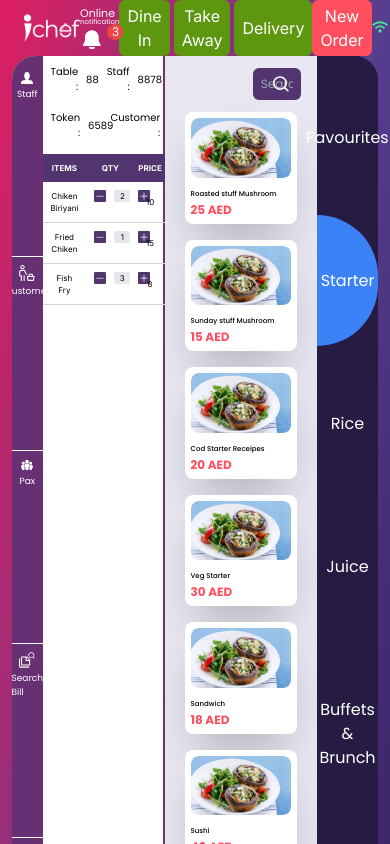
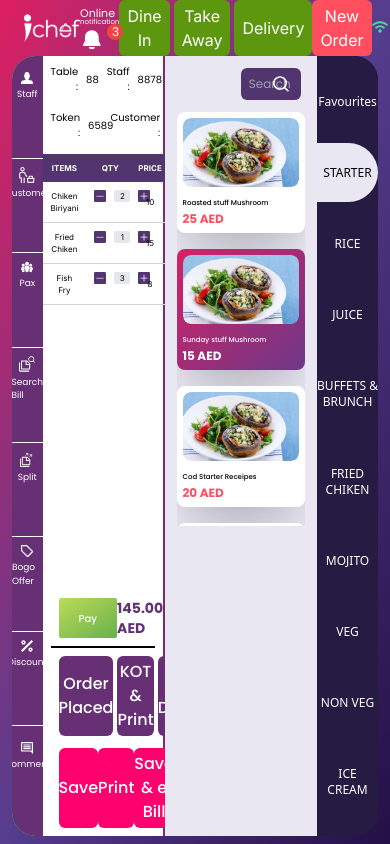
Before and after one commit to amarnadhcp/Sacrosys-Ichef, a React (Vite) app: page / in a window 390 px wide. Shown: the top 844 px of the page. Built offline with nearby package versions, Linux system fonts and the light colour scheme.

Commit message:
feat(Right-cards):scrolling updation

```diff
--- a/index.html
+++ b/index.html
@@ -6,6 +6,7 @@
     <meta name="viewport" content="width=device-width, initial-scale=1.0" />
         <!-- font family link  -->
         <link href="https://fonts.googleapis.com/css2?family=Inter:wght@100..900&family=Poppins:ital,wght@0,100;0,200;0,300;0,400;0,500;0,600;0,700;0,800;0,900;1,100;1,200;1,300;1,400;1,500;1,600;1,700;1,800;1,900&display=swap" rel="stylesheet">
+        <link href="https://fonts.googleapis.com/css2?family=Mulish:ital,wght@0,200..1000;1,200..1000&display=swap" rel="stylesheet">
         <!-- font family link  -->
     <title>Vite + React</title>
   </head>
--- a/src/components/LeftBar.jsx
+++ b/src/components/LeftBar.jsx
@@ -11,35 +11,35 @@ import discount from "../assets/discount.svg";
 function LeftBar() {
   return (
     <div className="flex flex-col bg-[#673074] items-center justify-center text-[9px] lg:text-xs text-white font-poppins h-full rounded-l-3xl">
-      <div className="mb-2 pb-2 lg:mb-4  lg:pb-4 flex items-center flex-1 my-4 lg:my-6 flex-col border-b border-white w-full">
+      <div className="mb-2 pb-2 lg:mb-4  lg:pb-4 flex items-center flex-1 my-4 lg:my-6 flex-col border-b border-white w-full cursor-pointer">
         <img src={staff} alt="Image 1" className="w-3 h-3 lg:w-4 lg:h-4" />
         <span className="mt-1">Staff</span>
       </div>
-      <div className="mb-2 pb-2 lg:mb-4 lg:pb-4 flex items-center flex-1  flex-col border-b border-white w-full ">
+      <div className="mb-2 pb-2 lg:mb-4 lg:pb-4 flex items-center flex-1  flex-col border-b border-white w-full cursor-pointer">
         <img src={customer} alt="Image 1" className="w-4 h-4 lg:w-5 lg:h-5" />
         <span className="mt-1">Customer</span>
       </div>
-      <div className="mb-2 pb-2 lg:mb-4 lg:pb-4 flex items-center flex-1  flex-col border-b border-white w-full ">
+      <div className="mb-2 pb-2 lg:mb-4 lg:pb-4 flex items-center flex-1  flex-col border-b border-white w-full cursor-pointer">
         <img src={pax} alt="Image 1" className="w-3 h-3 lg:w-4 lg:h-4" />
         <span className="mt-1">Pax</span>
       </div>
-      <div className="mb-2 pb-2 lg:mb-4 lg:pb-4 flex items-center flex-1  flex-col border-b border-white w-full ">
+      <div className="mb-2 pb-2 lg:mb-4 lg:pb-4 flex items-center flex-1  flex-col border-b border-white w-full cursor-pointer">
         <img src={billsearch} alt="Image 1" className="w-4 h-4 lg:w-5 lg:h-5" />
         <span className="mt-1">Search Bill</span>
       </div>
-      <div className="mb-2 pb-2 lg:mb-4 lg:pb-4 flex items-center flex-1  flex-col border-b border-white w-full ">
+      <div className="mb-2 pb-2 lg:mb-4 lg:pb-4 flex items-center flex-1  flex-col border-b border-white w-full cursor-pointer">
         <img src={billsplit} alt="Image 1" className="w-4 h-4 lg:w-5 lg:h-5" />
         <span className="mt-1">Split</span>
       </div>
-      <div className="mb-2 pb-2 lg:mb-4 lg:pb-4 flex items-center flex-1  flex-col border-b border-white w-full ">
+      <div className="mb-2 pb-2 lg:mb-4 lg:pb-4 flex items-center flex-1  flex-col border-b border-white w-full cursor-pointer">
         <img src={offer} alt="Image 1" className="w-3 h-3 lg:w-4 lg:h-4" />
         <span className="mt-1">Bogo Offer</span>
       </div>
-      <div className="mb-2 pb-2 lg:mb-4 lg:pb-4 flex items-center flex-1  flex-col border-b border-white w-full ">
+      <div className="mb-2 pb-2 lg:mb-4 lg:pb-4 flex items-center flex-1  flex-col border-b border-white w-full cursor-pointer">
         <img src={discount} alt="Image 1" className="w-3 h-3 lg:w-4 lg:h-4" />
         <span className="mt-1">Discount</span>
       </div>
-      <div className="mb-2 pb-2 lg:mb-4 lg:pb-4 flex items-center flex-1  flex-col w-full mt-2">
+      <div className="mb-2 pb-2 lg:mb-4 lg:pb-4 flex items-center flex-1  flex-col w-full mt-2 cursor-pointer">
         <img src={comment} alt="Image 1" className="w-3 h-3 lg:w-4 lg:h-4" />
         <span className="mt-1">Comment</span>
       </div>
--- a/src/components/Right.jsx
+++ b/src/components/Right.jsx
@@ -4,13 +4,13 @@ import searchicon from "../assets/search.svg";
 
 function Right() {
   return (
-    <div className="flex flex-col bg-[#E9E7F2] text-xs text-white font-poppins h-full overflow-x-auto">
+    <div className="flex flex-col bg-[#E9E7F2] text-xs text-[#000000] font-poppins h-full overflow-x-auto">
       <div className="mx-3">
         <div className="flex justify-end w-full p-1 lg:p-2 mt-2 relative ">
           <input
             type="text"
             placeholder="Search Item/code/shortcut"
-            className="px-2 lg:px-4 py-2 w-2/5 rounded-md text-white border-none outline-none bg-[#52356F]"
+            className="px-2 lg:px-4 py-2 w-1/2 lg:w-2/5 rounded-md text-white border-none outline-none bg-[#52356F]"
           />
           <img
           src={searchicon}
@@ -19,12 +19,12 @@ function Right() {
         />
         </div>
       </div>
-      <div className="mx-5">
-        <div className="grid grid-cols-1 sm:grid-cols-2 md:grid-cols-3 lg:grid-cols-4 gap-4 mt-2">
+      <div className="mx-3">
+        <div className="grid grid-cols-1 sm:grid-cols-2 md:grid-cols-3 lg:grid-cols-4 gap-4 mt-2 h-[414px] lg:h-[534px] overflow-y-auto ">
           {data.map((item) => (
             <div
               key={item.id}
-              className="flex flex-col bg-white rounded-lg shadow-2xl p-1.5 lg:p-2"
+              className={`flex flex-col  rounded-lg shadow-2xl p-1.5 lg:p-2   cursor-pointer ${item.id === 2 ? 'text-white bg-gradient-to-br from-[#D62164] to-[#6E3887] ' : 'bg-white'}`}
             >
               <img
                 src={food}
@@ -32,8 +32,8 @@ function Right() {
                 className="w-full h-15 lg:h-15 object-cover rounded-lg"
               />
               <div className="mt-2 lg:mt-3 ">
-                <h2 className="text-[7px] lg:text-[9px] text-[#000000] font-medium ">{item.name}</h2>
-                <p className="text-[#FF4F5F] text-xs lg:text-base font-bold ">
+                <h2 className="text-[7px] lg:text-[9px] font-medium ">{item.name}</h2>
+                <p className={` text-xs lg:text-base font-bold ${item.id === 2 ? 'text-white' : "text-[#FF4F5F]" } `}>
                   {item.price} AED
                 </p>
               </div>
@@ -60,4 +60,24 @@ const data = [
   { id: 10, name: "Soup", price: 12 },
   { id: 11, name: "Soupe", price: 12 },
   { id: 12, name: "uuuiosi", price: 12 },
+  { id: 9, name: "Curry", price: 35 },
+  { id: 10, name: "Soup", price: 12 },
+  { id: 11, name: "Soupe", price: 12 },
+  { id: 12, name: "uuuiosi", price: 12 },
+  { id: 1, name: "Roasted stuff Mushroom", price: 25 },
+  { id: 2, name: "Sunday stuff Mushroom", price: 15 },
+  { id: 3, name: "Cod Starter Receipes", price: 20 },
+  { id: 4, name: "Veg Starter", price: 30 },
+  { id: 5, name: "Sandwich", price: 18 },
+  { id: 6, name: "Sushi", price: 40 },
+  { id: 7, name: "Steak", price: 50 },
+  { id: 8, name: "Fish and Chips", price: 22 },
+  { id: 9, name: "Curry", price: 35 },
+  { id: 10, name: "Soup", price: 12 },
+  { id: 11, name: "Soupe", price: 12 },
+  { id: 12, name: "uuuiosi", price: 12 },
+  { id: 9, name: "Curry", price: 35 },
+  { id: 10, name: "Soup", price: 12 },
+  { id: 11, name: "Soupe", price: 12 },
+  { id: 12, name: "uuuiosi", price: 12 },
 ];
--- a/src/components/RightBar.jsx
+++ b/src/components/RightBar.jsx
@@ -9,12 +9,12 @@ function RightBar() {
   };
 
   return (
-    <div className="flex flex-col bg-[#261B43] items-center justify-center  lg:text-md text-white font-poppins h-full rounded-r-3xl">
+    <div className="flex flex-col bg-[#261B43] items-center justify-center text-xs lg:text-base text-white font-Mulish font-medium h-full rounded-r-3xl">
       <ul className="list-none p-0 flex flex-col justify-center items-center h-full w-full mb-4 mt-1">
-        {['Favourites', 'Starter', 'Rice', 'Juice', 'Buffets & Brunch', 'Fried Chicken', 'Mojito', 'Veg', 'Non Veg', 'Ice Cream'].map((item, index) => (
+        {['Favourites', 'STARTER', 'RICE', 'JUICE', 'BUFFETS & BRUNCH', 'FRIED CHIKEN', 'MOJITO', 'VEG', 'NON VEG', 'ICE CREAM'].map((item, index) => (
           <li
             key={index}
-            className={`py-2 flex  flex-grow mt-3 cursor-pointer  w-full rounded-r-full justify-center items-center   text-center ${selectedItem === index ? 'bg-blue-500' : ''} `}
+            className={`py-2 flex  flex-grow mt-3 cursor-pointer  w-full rounded-r-full justify-center items-center   text-center ${selectedItem === index ? 'bg-[#E9E7F2] text-black' : ''} `}
             onClick={() => handleItemClick(index)}
           >
             {item}
--- a/src/index.css
+++ b/src/index.css
@@ -1,3 +1,22 @@
 @tailwind base;
 @tailwind components;
 @tailwind utilities;
+
+  /* scroll bar css */
+  ::-webkit-scrollbar {
+    width: 8px;
+    height: 10px;
+  }
+
+  ::-webkit-scrollbar-track {
+    background: gray-200;
+  }
+
+  ::-webkit-scrollbar-thumb {
+    background: gray;
+    border-radius: 5px;
+  }
+
+  ::-webkit-scrollbar-thumb:hover {
+    background: black;
+  }
--- a/tailwind.config.js
+++ b/tailwind.config.js
@@ -9,6 +9,7 @@ export default {
       fontFamily: {
         poppins: ['Poppins', 'sans-serif'],
         inter: ['Inter', 'sans-serif'],
+        mulish: ['Mulish', 'sans-serif'],
       },
     },
   },
```
